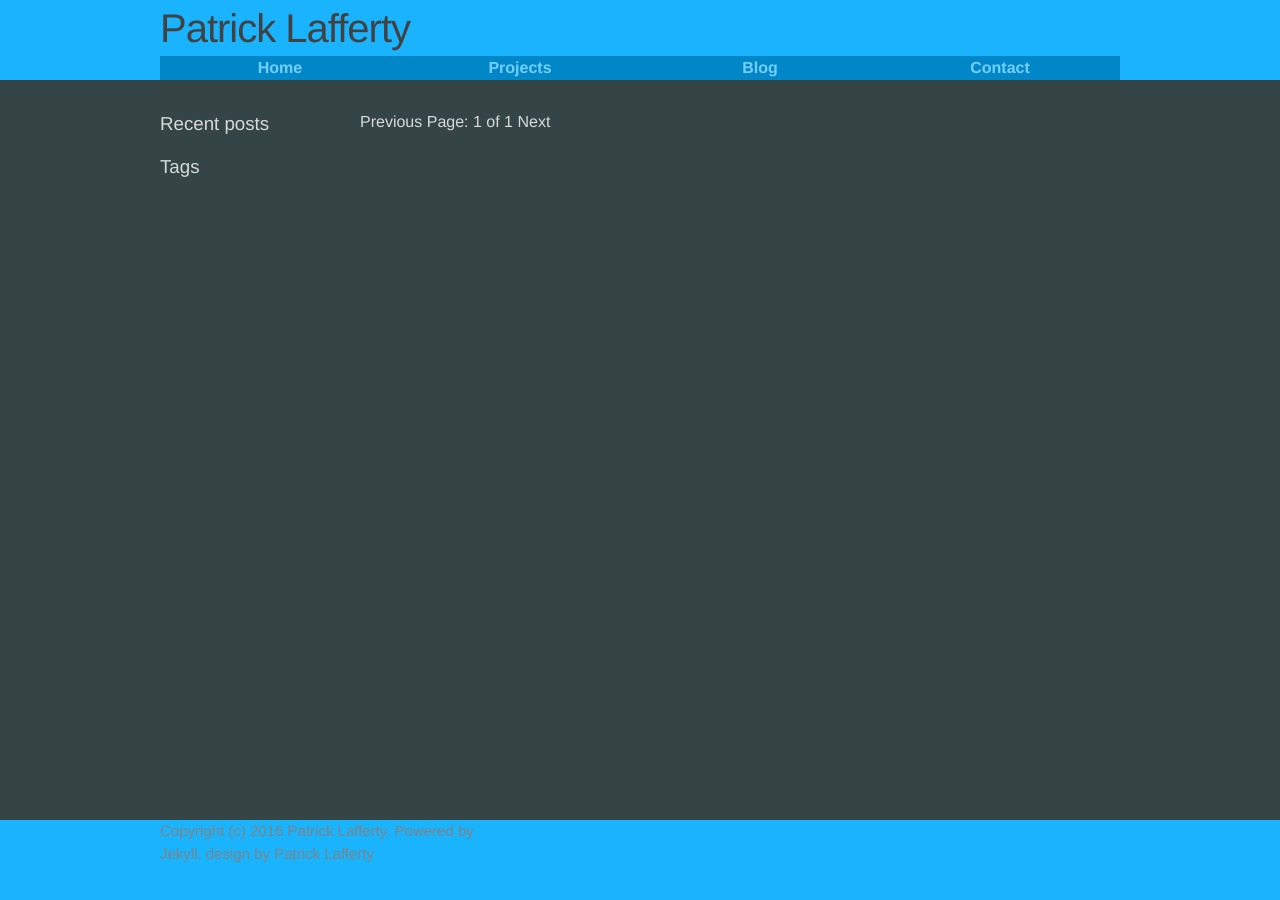
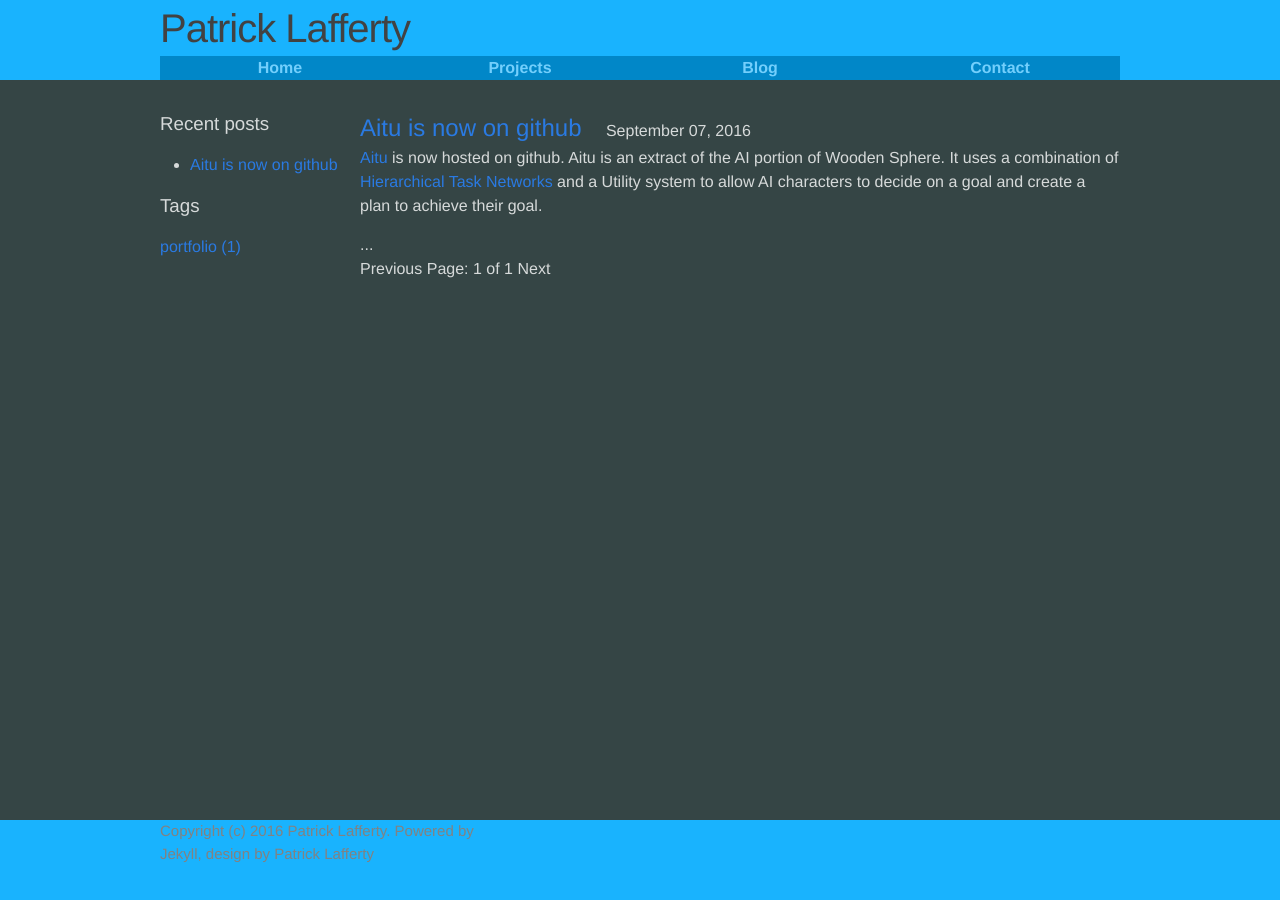
Before and after one commit to patrick-lafferty/patrick-lafferty.github.io, a Jekyll site: the page built from blog/index.html, in a window 1280 px wide. Built offline with Jekyll 4.4.1, drawn with Linux system fonts in a browser that asks for light colours; the list of posts is cut into pages by our own code; some of the changed lines change nothing that is shown.

Commit message:
added aitu blogpost

```diff
--- /dev/null
+++ b/_posts/2016-09-07-aitu.markdown
@@ -0,0 +1,24 @@
+---
+layout: post
+title: "Aitu is now on github"
+date: 2016-09-07
+tags: portfolio
+---
+
+[Aitu](https://github.com/patrick-lafferty/aitu) is now hosted on github. Aitu is an extract of the AI portion of Wooden Sphere. It uses a combination of [Hierarchical Task Networks](wikipedia.org/wiki/Hierarchical_task_network) and a Utility system to allow AI characters to decide on a goal and create a plan to achieve their goal.
+
+# Tasks and plans
+---
+Tasks are the building blocks of this system. A Task is something that an AI character can do. They can have an Action enum which your code can switch on and perform some action. They can also have three std::function objects which get run at different times and can manipulate a WorldState object belonging to some character. Tasks have pre and post conditions which look at some WorldState property to determine their truthiness.
+
+Plans are a list of tasks to be completed in sequential order. When creating a plan for some goal task, the planner looks at the preconditions for that task and see if any other tasks can satisfy those conditions. That is, for a goal task G it looks for any task T where T's postconditions match G's preconditions. Then if T has preconditions it looks for tasks that can satisfy those, etc. A plan then is a chain of tasks starting with something that has no other preconditions/can be started right away, and each successive task does something that allows the next task to be run, until finally reaching the goal task.
+
+I chose this design because I wanted a flexible AI with the possibility of emergent gameplay. Since I never explicitly define dependencies between tasks but instead just expose their requirements, its easy to add in a new independent task which the planner can then pick up and use so long as it meets their requirements. No need to modify other tasks to make use of the new one, just define the task and the planner figures it out. And because of that you can get scenarios where the planner chose something unexpectely, since it just looks for *anything* that satisfies some condition. So some task that you added for one reason might find itself being used in a way you (or the player) didn't predict.
+
+# Utility and considerations
+---
+So that covers what plans are and how they get created, but how does the AI choose a goal in the first place? Enter considerations. A Consideration is something that looks at some aspect of the character's WorldState and gives it a score. Tasks can have multiple considerations associated with them, each one looking at one particular aspect of the world state. The task with the highest score becomes the goal. To calculate a consideration's score you pick some function (linear, exponential, log etc), define the constants for that function (the ABC's in ax^2 + bx + c) and select the input source that gets evaluated by that function. Currently you can pick any value in WorldState, as well as other sources such as the number of tasks run since some target task (to limit repeats). To make it simple to edit considerations I made the [ConsiderationEditor](/projects/woodenSphere#considerationEditor) for Unreal Editor.
+
+
+
+So that wraps up the summary for Aitu, feel free to take a look at it on github.
--- a/blog/index.html
+++ b/blog/index.html
@@ -26,7 +26,12 @@ layout: default
 			{% if post.date %}
 				<span style="margin-left: 20px">{{post.date | date: '%B %d, %Y'}}</span>
 			{% endif %}
+			{{post.excerpt}}
+			...
+
+			{% comment %}
 			{{post.content}}
+			{% endcomment %}
 		</div>
 		{% endfor %}
 
```
